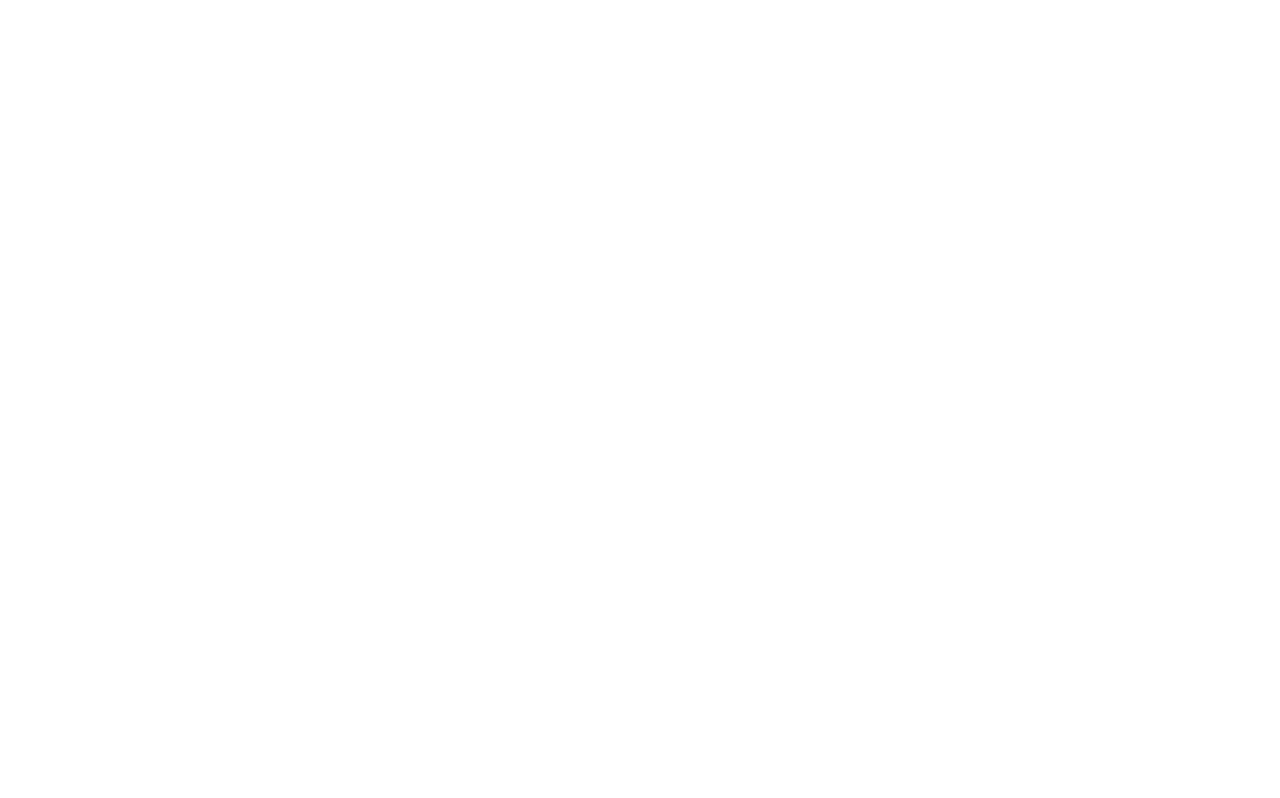
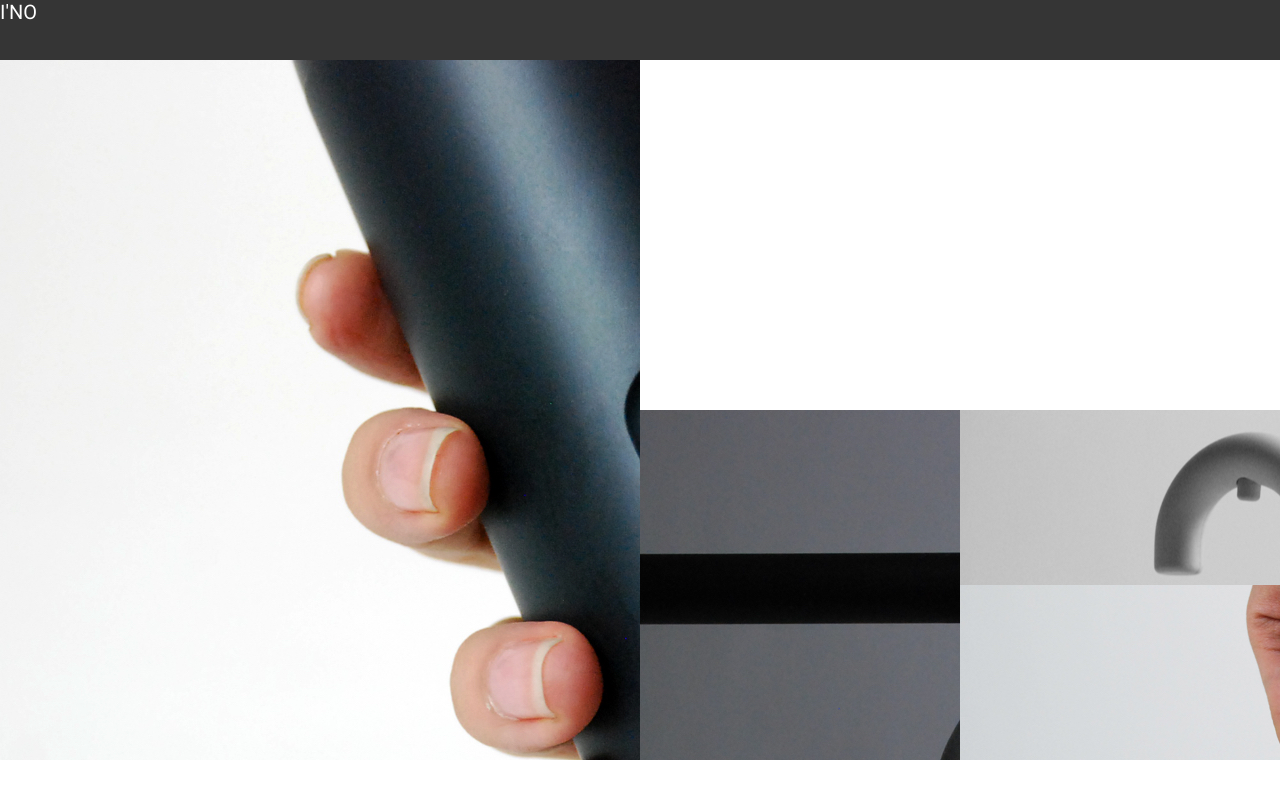
Before and after one commit to son1473/learn_position, a plain HTML site: page responsive-web-practice-ino/index.html in a window 1280 px wide. Drawn offline with Linux system fonts and the light colour scheme.

Commit message:
ino first

```diff
--- a/responsive-web-practice-ino/css/styles.css
+++ b/responsive-web-practice-ino/css/styles.css
@@ -6,3 +6,127 @@ body {
   margin: 0;
   font-family: 'Roboto', sans-serif;
 }
+
+div {
+  float: left;
+}
+
+/*mobile size*/
+@media (max-width: 767px) {
+  #div1 {
+    background-color: #353535;
+    width: 100%;
+    height: 60px;
+    color: white;
+    font-size: 20px;
+  }
+
+  #div2 {
+    background-image: url("../images/main_img.jpg");
+    width: 100%;
+    height: 350px;
+  }
+
+  #div3 {
+    width: 100%;
+    height: 320px;
+  }
+
+  #div4 {
+    background-image: url("../images/img1.jpg");
+    width: 100%;
+    height: 385px
+  }
+
+  #div5 {
+    background-image: url("../images/img2.jpg");
+    width: 100%;
+    height: 200px;
+  }
+
+  #div6 {
+    background-image: url("../images/img3.jpg");
+    width: 100%;
+    height: 200px;
+  }
+}
+
+/*tablet size*/
+@media (min-width: 768px) {
+  #div1 {
+    background-color: #353535;
+    width: 100%;
+    height: 60px;
+    color: white;
+    font-size: 20px;
+  }
+
+  #div2 {
+    background-image: url("../images/main_img.jpg");
+    width: 100%;
+    height: 562px;
+  }
+
+  #div3 {
+    width: 100%;
+    height: 282px;
+  }
+
+  #div4 {
+    background-image: url("../images/img1.jpg");
+    width: 50%;
+    height: 360px;
+  }
+
+  #div5 {
+    background-image: url("../images/img2.jpg");
+    width: 50%;
+    height: 180px;
+  }
+
+  #div6 {
+    background-image: url("../images/img3.jpg");
+    width: 50%;
+    height: 180px;
+  }
+}
+
+/*desktop size*/
+@media (min-width: 992px) {
+  #div1 {
+    background-color: #353535;
+    width: 100%;
+    height: 60px;
+    color: white;
+    font-size: 20px;
+  }
+
+  #div2 {
+    background-image: url("../images/main_img.jpg");
+    width: 50%;
+    height: 700px;
+  }
+
+  #div3 {
+    width: 50%;
+    height: 350px;
+  }
+
+  #div4 {
+    background-image: url("../images/img1.jpg");
+    width: 25%;
+    height: 350px;
+  }
+
+  #div5 {
+    background-image: url("../images/img2.jpg");
+    width: 25%;
+    height: 175px;
+  }
+
+  #div6 {
+    background-image: url("../images/img3.jpg");
+    width: 25%;
+    height: 175px;
+  }
+}
--- a/responsive-web-practice-ino/index.html
+++ b/responsive-web-practice-ino/index.html
@@ -8,6 +8,15 @@
 </head>
 
 <body>
+  <div id="div1">I'NO</div>
+  <div id="div2"></div>
+  <div id="div3"></div>
+  <div id="div4"></div>
+  <div id="div5"></div>
+  <div id="div6"></div>
 </body>
 
 </html>
+
+<!DOCTYPE html>
+<html>
```
